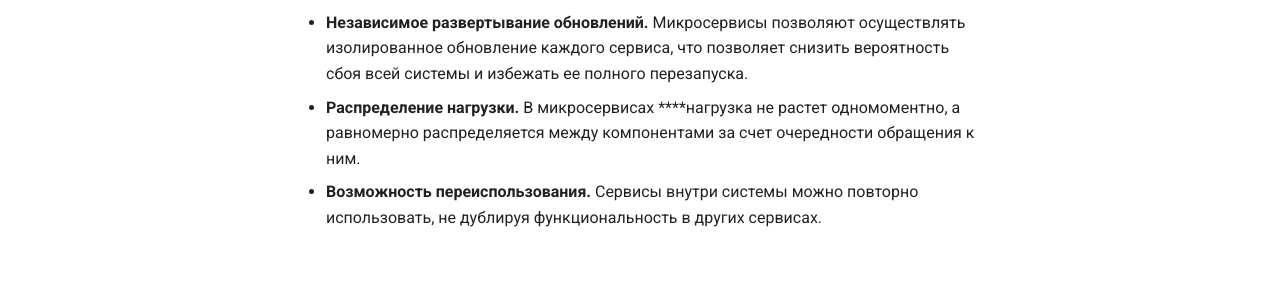
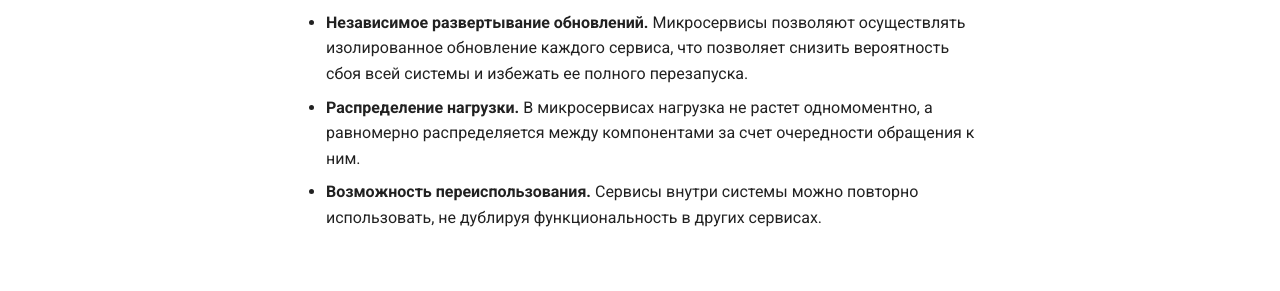
Before and after one commit to primulakat/Robot_docs, an MkDocs documentation site: the page built from docs/architecture/reasoning.md, in a window 1280 px wide. Shown: the part 533-824 px from the top of the page. Built offline with MkDocs 1.6.1 and Material for MkDocs 9.7.7, drawn with Linux system fonts in a browser that asks for light colours.

Commit message:
Корректировка опечатки

```diff
--- a/docs/architecture/reasoning.md
+++ b/docs/architecture/reasoning.md
@@ -12,5 +12,5 @@
 Сбой одного сервиса не оказывает влияния на работу другого, что обеспечивает устойчивость системы в целом.
 - **Независимое развертывание обновлений.**
 Микросервисы позволяют осуществлять изолированное обновление каждого сервиса, что позволяет снизить вероятность сбоя всей системы и избежать ее полного перезапуска.
-- **Распределение нагрузки.** В микросервисах ****нагрузка не растет одномоментно, а равномерно распределяется между компонентами за счет очередности обращения к ним.
+- **Распределение нагрузки.** В микросервисах нагрузка не растет одномоментно, а равномерно распределяется между компонентами за счет очередности обращения к ним.
 - **Возможность переиспользования.** Сервисы внутри системы можно повторно использовать, не дублируя функциональность в других сервисах.
```
